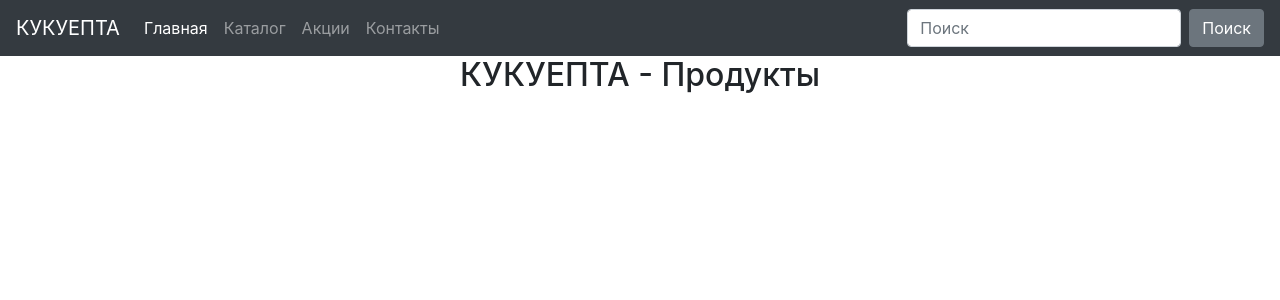
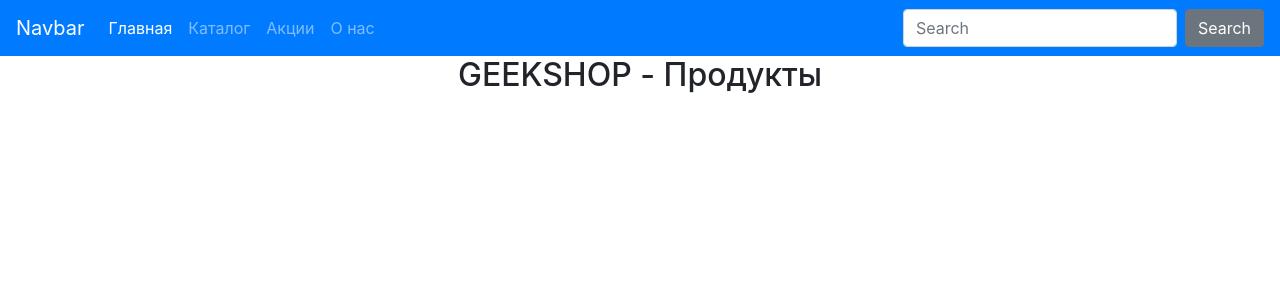
Before and after one commit to Chutchev/eshop, a Flask app: page /catalog in a window 1280 px wide. Shown: the top 300 px of the page. Run offline with Flask 3, Linux system fonts and the light colour scheme; data that the repository does not hold is empty; some libraries are stand-ins or nearby versions.

Commit message:
Добавлена форма входа на админпанель Организована работа с бд Страницы товара и каталога

```diff
--- a/app.py
+++ b/app.py
@@ -2,27 +2,44 @@
 import db
 
 app = Flask(__name__)
+TITLE = 'GEEKSHOP'
+app.config['SECRET_KEY'] = 'you-will-never-guess'
 
 
 @app.route('/home')
 def home():
-    return render_template('home.html', title='КУКУЕПТА')
+    return render_template('home.html', title=TITLE)
 
 
 @app.route('/catalog')
 def catalog():
-    info = db.select('products', 'product_name', 'product_price', 'product_description', 'image')
-    return render_template('catalog.html', title='КУКУЕПТА', info=info)
+    info = db.select('products', 'name', 'price', 'description', 'image', 'category')
+    information = {'title': TITLE, 'info': info}
+    return render_template('catalog.html', **information)
 
 
 @app.route('/contacts')
 def contacts():
-    return render_template('home.html', title='КУКУЕПТА')
+    information = {'title': TITLE}
+    return render_template('home.html', **information)
 
 
 @app.route('/sales')
 def sales():
-    return render_template('home.html', title='КУКУЕПТА')
+    information = {'title': TITLE}
+    return render_template('home.html', **information)
+
+
+@app.route('/<product_name>')
+def show_product(product_name):
+    info = db.select_product(product_name)
+    information = {'title': TITLE, 'info': info}
+    return render_template('product.html', **information)
+
+@app.route('/admin')
+def admin_panel():
+    info = db.select('admins', '*')
+    return render_template('admin.html')
 
 
 @app.route('/')
--- a/db.py
+++ b/db.py
@@ -1,4 +1,5 @@
 import sqlite3
+
 
 def create_table():
     with sqlite3.connect("eSHOP.db") as conn:
@@ -18,3 +19,11 @@
         data = cur.execute(f"SELECT {args} FROM {table}")
         info = data.fetchall()
         return info
+
+
+def select_product(product):
+    with sqlite3.connect("eSHOP.db") as conn:
+        cur = conn.cursor()
+        data = cur.execute(f"SELECT * FROM products where name='{product}'")
+        info = data.fetchone()
+        return info
--- a/templates/base.html
+++ b/templates/base.html
@@ -15,16 +15,17 @@
 
 </head>
 <body>
-        <nav class="navbar navbar-expand-lg navbar-dark bg-dark">
-            <a class="navbar-brand" href="#">{{title}}</a>
-            <button class="navbar-toggler" type="button" data-toggle="collapse" data-target="#navbarColor02" aria-controls="navbarColor02" aria-expanded="false" aria-label="Toggle navigation">
+    <nav class="navbar navbar-expand-lg navbar-dark bg-primary">
+        <a class="navbar-brand" href="#">Navbar</a>
+        <button class="navbar-toggler" type="button" data-toggle="collapse" data-target="#navbarMenu"
+                aria-controls="navbarColor01" aria-expanded="false" aria-label="Toggle navigation">
             <span class="navbar-toggler-icon"></span>
         </button>
 
-            <div class="collapse navbar-collapse" id="navbarColor02">
+        <div class="collapse navbar-collapse" id="navbarMenu">
             <ul class="navbar-nav mr-auto">
                 <li class="nav-item active">
-                    <a class="nav-link" href="{{url_for('home')}}">Главная</a>
+                    <a class="nav-link" href="{{url_for('home')}}">Главная<span class="sr-only">(current)</span></a>
                 </li>
                 <li class="nav-item">
                     <a class="nav-link" href="{{url_for('catalog')}}">Каталог</a>
@@ -33,12 +34,12 @@
                     <a class="nav-link" href="{{url_for('sales')}}">Акции</a>
                 </li>
                 <li class="nav-item">
-                    <a class="nav-link" href="{{url_for('contacts')}}">Контакты</a>
+                    <a class="nav-link" href="{{url_for('contacts')}}">О нас</a>
                 </li>
             </ul>
             <form class="form-inline my-2 my-lg-0">
-                  <input class="form-control mr-sm-2" type="text" placeholder="Поиск">
-                  <button class="btn btn-secondary my-2 my-sm-0" type="submit">Поиск</button>
+                <input class="form-control mr-sm-2" type="text" placeholder="Search">
+                <button class="btn btn-secondary my-2 my-sm-0" type="submit">Search</button>
             </form>
         </div>
     </nav>
--- a/templates/catalog.html
+++ b/templates/catalog.html
@@ -4,11 +4,18 @@
 <h2 align="center">{{title}} - Продукты</h2>
 {%for product in info%}
 <div class="card border-secondary mb-3" style="max-width: 20rem; display: inline-block">
-  <div class="card-header" >{{product[0]}}</div>
-  <div class="card-body">
-    <h4 class="card-title">{{product[1]}}</h4>
-    <p class="card-text">{{product[2]}}</p>
-  </div>
+    <a href="/{{product[0]}}">
+        <div class="card-header">{{product[0]}}</div>
+    </a>
+    <div class="card-body">
+        <a href="/{{product[0]}}">
+            <img src="{{product[3]}}" style="width: 17.5em; margin-bottom: 10px"/>
+        </a>
+        <h4 class="card-title">{{product[1]}}</h4>
+        <p class="card-text">{{product[2]}}</p>
+        <p class="card-text"><i>{{product[4]}}</i></p>
+    </div>
 </div>
+
 {% endfor %}
 {%endblock%}
```
Also changed, not shown: templates/admin.html (added, +24 -0 lines), templates/product.html (added, +11 -0 lines). Lines whose indentation alone changed are shown as unchanged.
